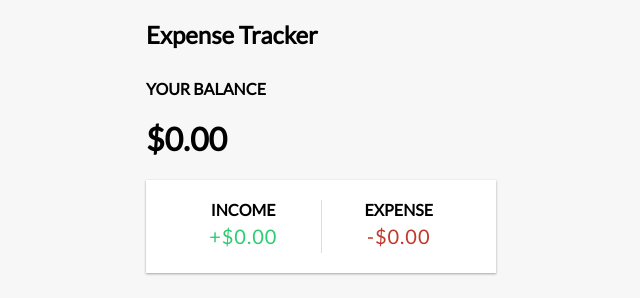
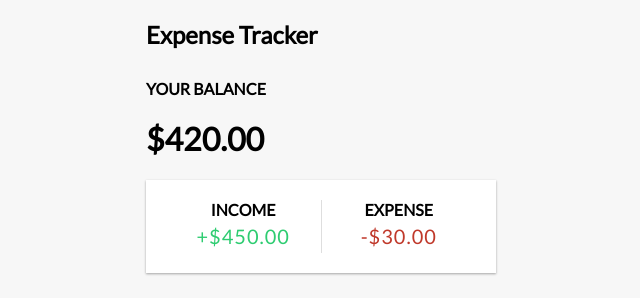
Before and after one commit to GEOFARL/expense-tracker, a React (Create React App) app: page / in a window 1280 px wide. Shown: the top 298 px of the page, without its empty margins (319-959 px from the left). Built offline with nearby package versions, Linux system fonts and the light colour scheme.

Commit message:
Update total amount and other fields

```diff
--- a/src/components/Balance.js
+++ b/src/components/Balance.js
@@ -1,10 +1,15 @@
-import React from 'react';
+import React, { useContext } from 'react';
+import { GlobalContext } from '../context/GlobalState';
 
 export const Balance = () => {
+  const { transactions } = useContext(GlobalContext);
+
+  const amounts = transactions.map((transaction) => transaction.amount);
+  const balance = amounts.reduce((acc, prev) => (acc += prev), 0).toFixed(2);
   return (
     <>
       <h4>Your Balance</h4>
-      <h1 id="balance">$0.00</h1>
+      <h1 id="balance">${balance}</h1>
     </>
   );
 };
--- a/src/components/IncomeExpenses.js
+++ b/src/components/IncomeExpenses.js
@@ -1,15 +1,29 @@
-import React from 'react';
+import React, { useContext } from 'react';
+import { GlobalContext } from '../context/GlobalState';
 
 export const IncomeExpenses = () => {
+  const { transactions } = useContext(GlobalContext);
+
+  let income = 0;
+  let expense = 0;
+  transactions.forEach((transaction) => {
+    if (transaction.amount > 0) {
+      income += transaction.amount;
+    } else {
+      expense += transaction.amount;
+    }
+  });
+
+  expense = Math.abs(expense);
   return (
     <div className="inc-exp-container">
       <div>
         <h4>Income</h4>
-        <p className="money plus">+$0.00</p>
+        <p className="money plus">+${income.toFixed(2)}</p>
       </div>
       <div>
         <h4>Expense</h4>
-        <p className="money minus">-$0.00</p>
+        <p className="money minus">-${expense.toFixed(2)}</p>
       </div>
     </div>
   );
```
